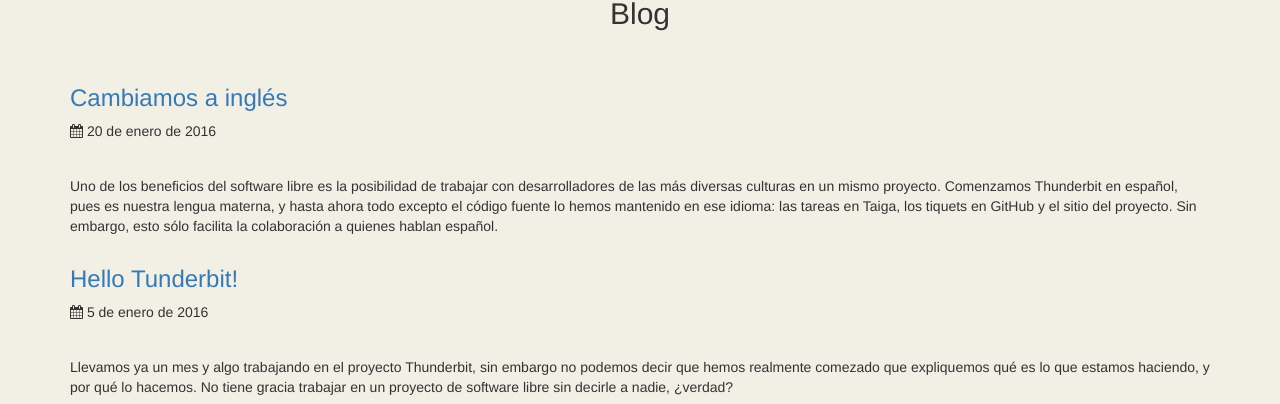
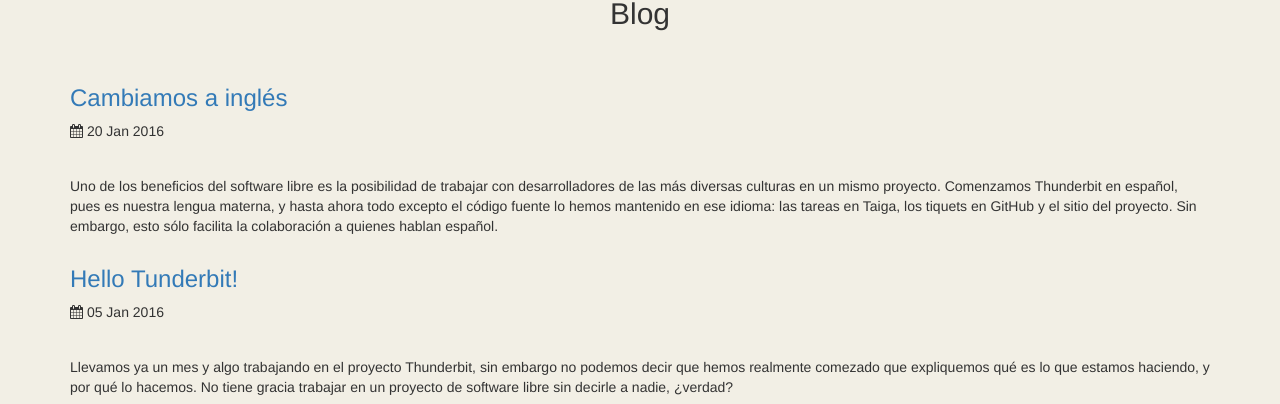
Before and after one commit to thunderbit/thunderbit, a Jekyll site: the page built from index.html, in a window 1280 px wide. Shown: the part 725-1129 px from the top of the page. Built offline with Jekyll 4.4.1, drawn with Linux system fonts in a browser that asks for light colours.

Commit message:
Changed to English dates

```diff
--- a/_includes/spanishdate
+++ /dev/null
@@ -1,18 +0,0 @@
-{% comment %}Tomado de http://alanwsmith.com/jekyll-liquid-date-formatting-examples{% endcomment %}
-{% assign m = include.date | date: "%-m" %}
-{{ include.date | date: "%-d" }} de
-{% case m %}
-	{% when '1' %}enero
-	{% when '2' %}febrero
-	{% when '3' %}marzo
-	{% when '4' %}abril
-	{% when '5' %}mayo
-	{% when '6' %}junio
-	{% when '7' %}julio
-	{% when '8' %}agosto
-	{% when '9' %}septiembre
-	{% when '10' %}octubre
-	{% when '11' %}noviembre
-	{% when '12' %}diciembre
-{% endcase %}
-de {{ include.date | date: "%Y" }}
--- a/index.html
+++ b/index.html
@@ -39,7 +39,7 @@
 				<div class="col-xs-12">
 					<header id="header" class="">
 						<h3><a href="{{ site.baseurl }}{{ post.url }}">{{ post.title }}</a></h3>
-						<p><i class="fa fa-calendar"></i> {% include spanishdate date=post.date %}</p>
+						<p><i class="fa fa-calendar"></i> {{ post.date | date_to_string}}</p>
 					</header><!-- /header -->
 					{{ post.excerpt }}
 				</div>
```
